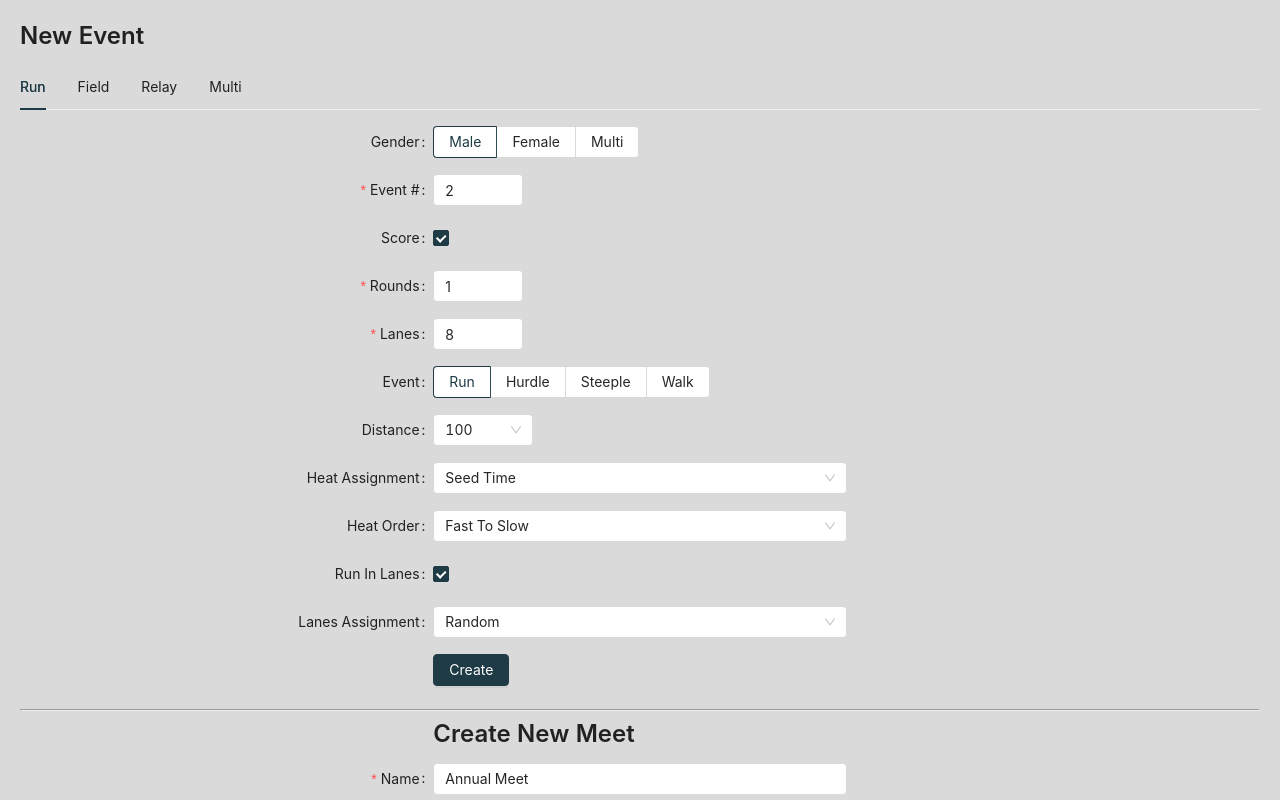
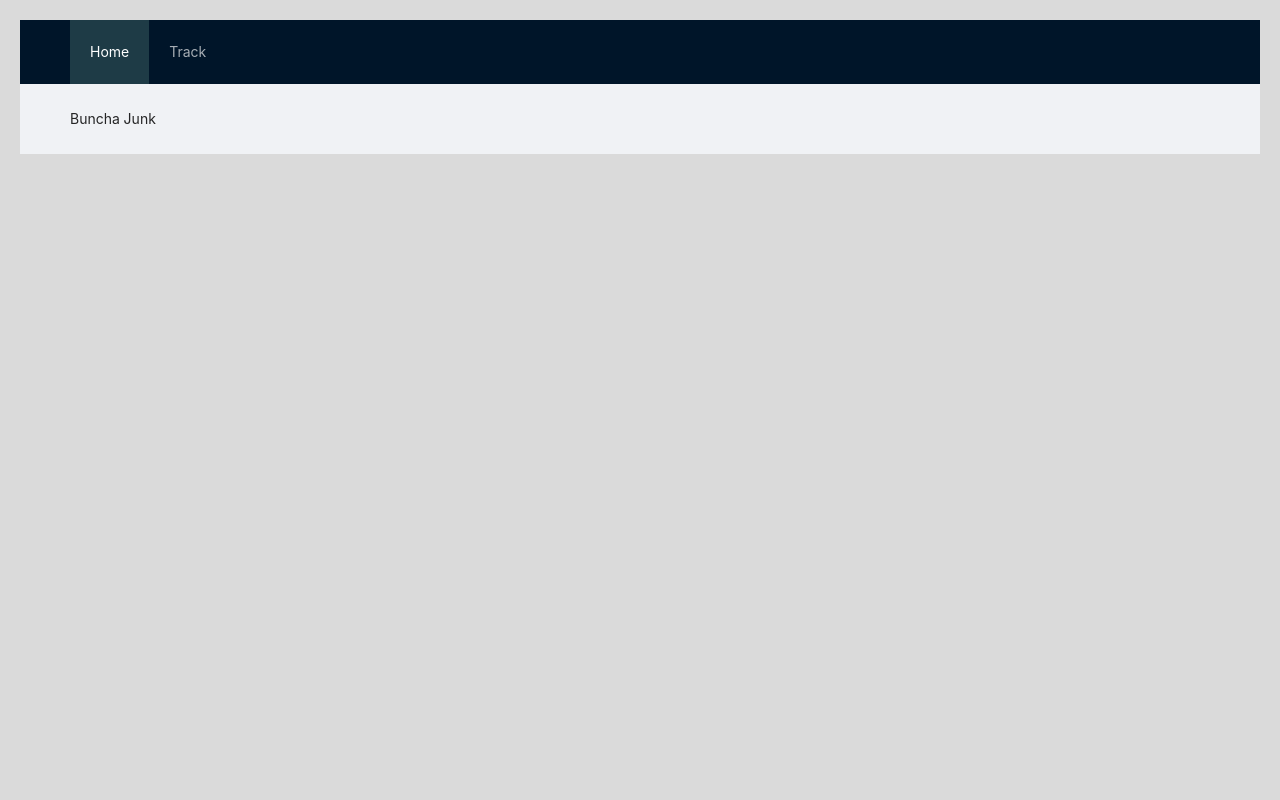
Before and after one commit to jgreazel/react-playground, a React (Create React App) app in the folder form-creator/: page / in a window 1280 px wide. Shown: the top 800 px of the page. Built offline with nearby package versions, Linux system fonts and the light colour scheme.

Commit message:
added react router

```diff
--- a/form-creator/package.json
+++ b/form-creator/package.json
@@ -11,10 +11,12 @@
     "@types/node": "^12.0.0",
     "@types/react": "^17.0.0",
     "@types/react-dom": "^17.0.0",
+    "@types/react-router-dom": "^5.1.7",
     "antd": "^4.14.0",
     "craco-less": "^1.17.1",
     "react": "^17.0.1",
     "react-dom": "^17.0.1",
+    "react-router-dom": "^5.2.0",
     "react-scripts": "4.0.3",
     "typescript": "^4.1.2",
     "web-vitals": "^1.0.1"
--- a/form-creator/src/App.tsx
+++ b/form-creator/src/App.tsx
@@ -1,14 +1,26 @@
 import React from "react";
 
+import { BrowserRouter as Router, Switch, Route } from "react-router-dom";
+
 import { NewMeetForm, NewEventForm } from "./Forms";
+import Home from "./pages";
 
 import "./App.less";
 
 const App = () => (
   <div className="App">
-    <NewEventForm />
-    <hr />
-    <NewMeetForm />
+    <Router>
+      <Home>
+        <Switch>
+          <Route path="/track">
+            <NewEventForm />
+            <hr />
+            <NewMeetForm />
+          </Route>
+          <Route path="/"></Route>
+        </Switch>
+      </Home>
+    </Router>
   </div>
 );
 
--- /dev/null
+++ b/form-creator/src/pages/Wireframe.tsx
@@ -0,0 +1,32 @@
+import { Layout, Menu } from "antd";
+import { Link } from "react-router-dom";
+
+type Props = {
+  children: any;
+};
+
+const Wireframe = (props: Props) => {
+  const { Header, Content, Footer } = Layout;
+
+  return (
+    <Layout>
+      <Header>
+        <Menu theme="dark" mode="horizontal" defaultSelectedKeys={["1"]}>
+          <Menu.Item key="1">
+            <Link to="/">Home</Link>
+          </Menu.Item>
+
+          <Menu.Item key="2">
+            <Link to="/track">Track</Link>
+          </Menu.Item>
+        </Menu>
+      </Header>
+
+      <Content>{props.children}</Content>
+
+      <Footer>Buncha Junk</Footer>
+    </Layout>
+  );
+};
+
+export default Wireframe;
--- /dev/null
+++ b/form-creator/src/pages/index.ts
@@ -0,0 +1 @@
+export {default} from './Wireframe';
```
Also changed, not shown: 1 other file (tests, documents, lock files or other folders).
